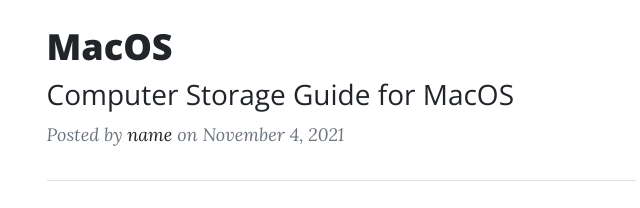
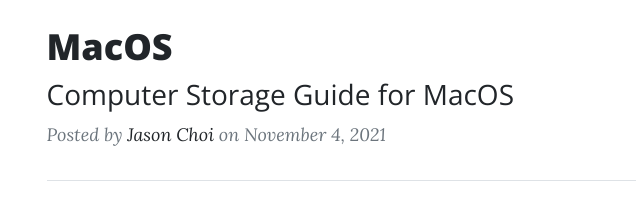
Before and after one commit to zaf22/Computer-First-Aid, a plain HTML site: page index.html in a window 1280 px wide. Shown: the part 920-1128 px from the top of the page, 299-939 px from the left. Drawn offline with nearby package versions, Linux system fonts and the light colour scheme.

Commit message:
Update index.html

```diff
--- a/index.html
+++ b/index.html
@@ -76,7 +76,7 @@
                     </a>
                     <p class="post-meta">
                         Posted by
-                        <a href="#!">name</a> on November 4, 2021
+                        <a href="#!">Jason Choi</a> on November 4, 2021
                     </p>
                 </div>
                 <!-- Divider-->
```
